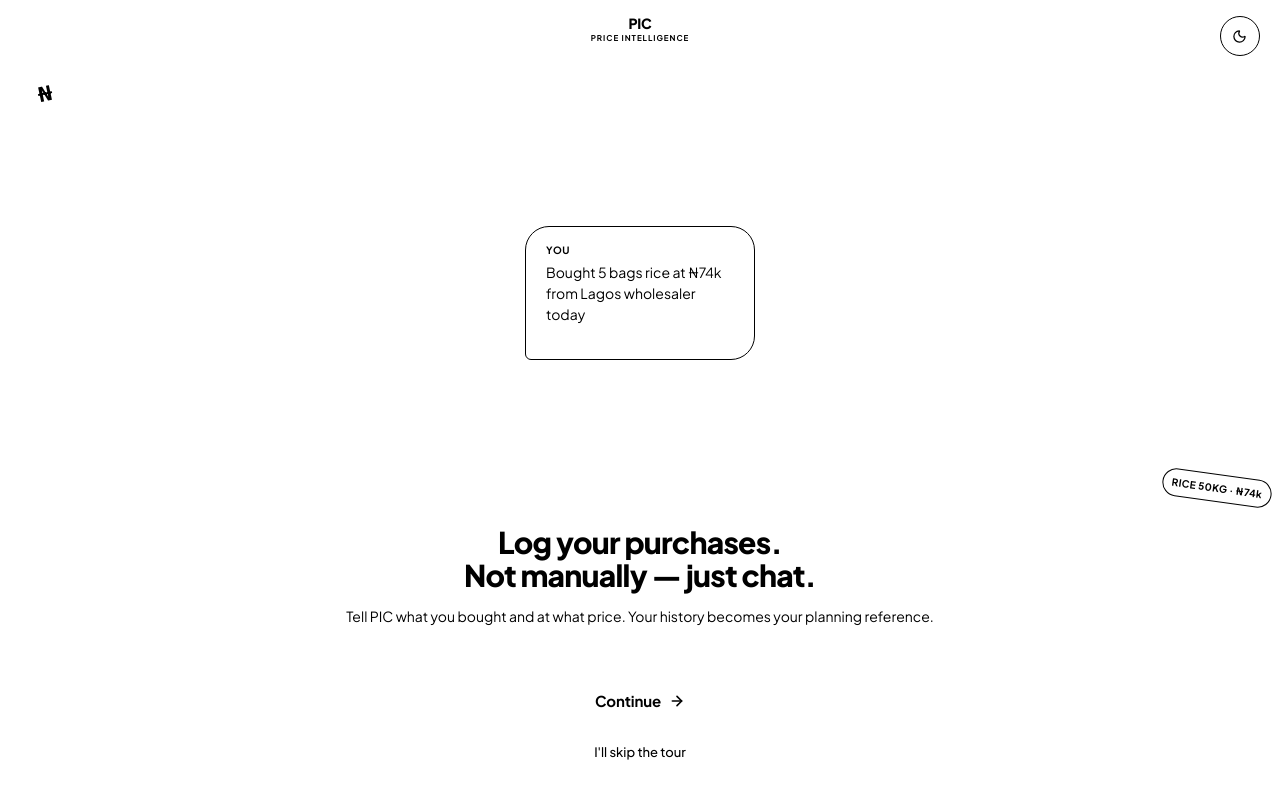
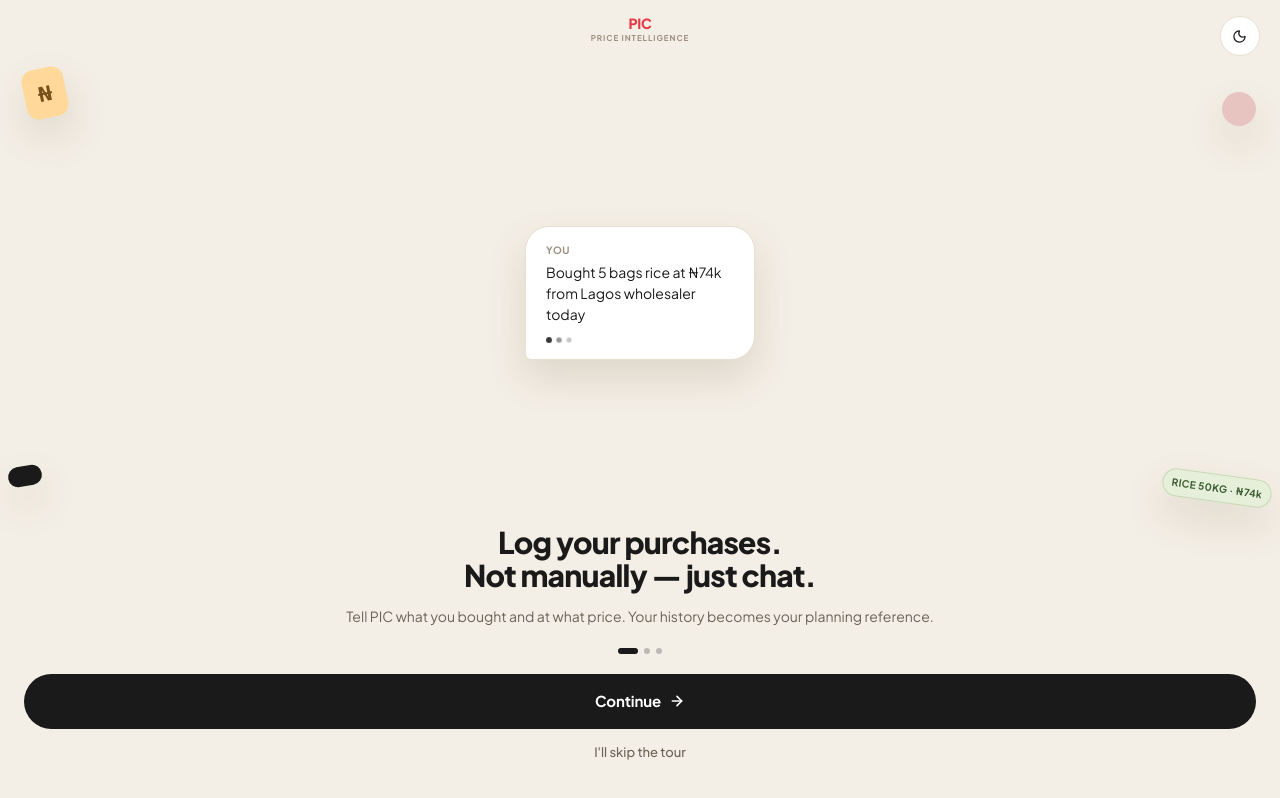
Before and after one commit to leoemaxie/pic, a Next.js app: page /onboarding/1 in a window 1280 px wide. Built offline with nearby package versions, Linux system fonts and the light colour scheme.

Commit message:
fix: tailwing styling

```diff
--- a/app/globals.css
+++ b/app/globals.css
@@ -1,4 +1,6 @@
 @import url('https://fonts.googleapis.com/css2?family=Plus+Jakarta+Sans:wght@400;500;600;700;800&display=swap');
+
+@config "../tailwind.config.js";
 
 @import 'tailwindcss';
 
--- a/package.json
+++ b/package.json
@@ -15,6 +15,7 @@
     "react-dom": "^19.2.6"
   },
   "devDependencies": {
+    "@tailwindcss/postcss": "^4.3.0",
     "@types/node": "^25.6.2",
     "@types/react": "^19.2.14",
     "@types/react-dom": "^19.2.3",
--- a/postcss.config.js
+++ b/postcss.config.js
@@ -1,6 +1,7 @@
 /** @type {import('postcss-load-config').Config} */
 const config = {
   plugins: {
+    "@tailwindcss/postcss": {},
     autoprefixer: {},
   },
 };
```
Also changed, not shown: 1 other file (tests, documents, lock files or other folders).
